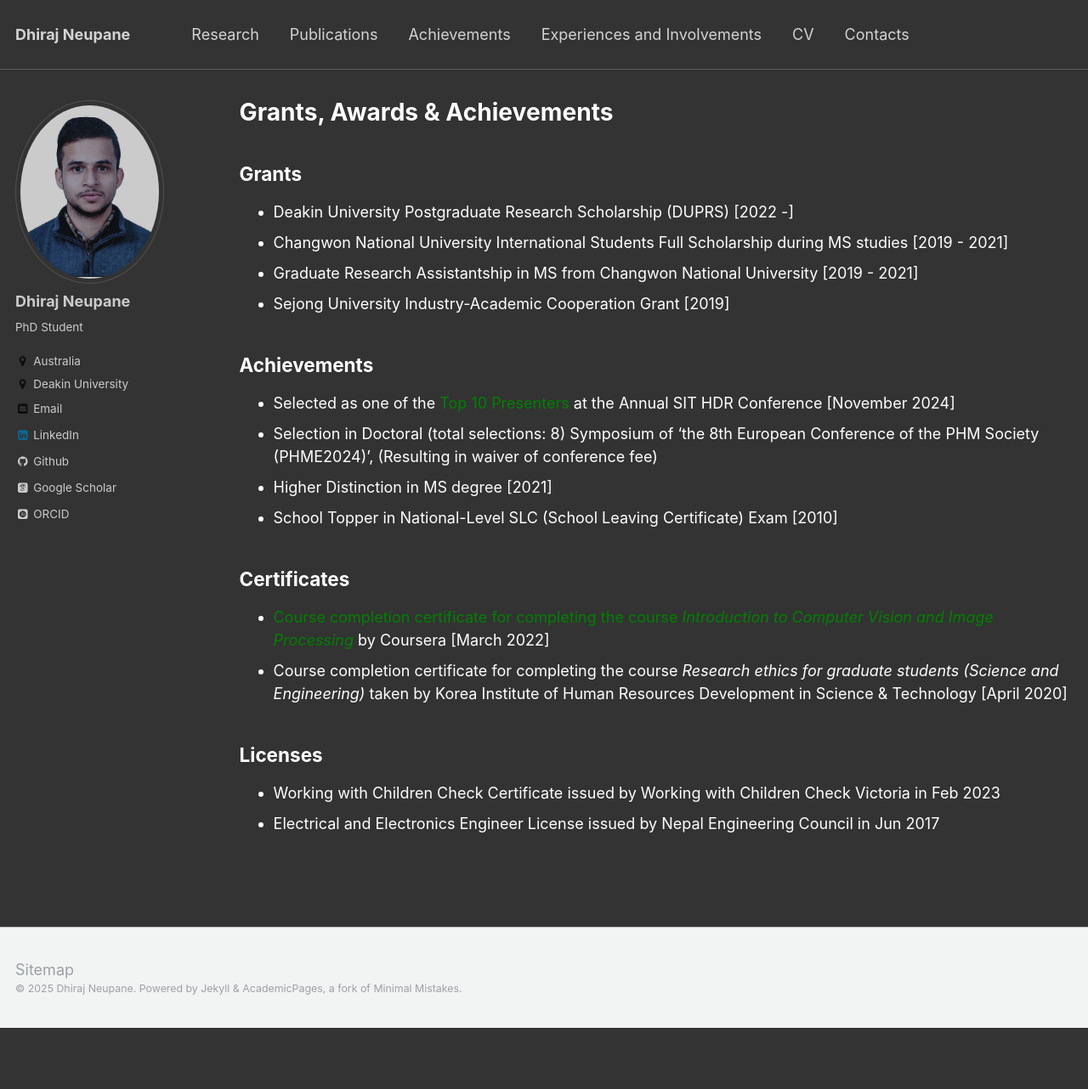
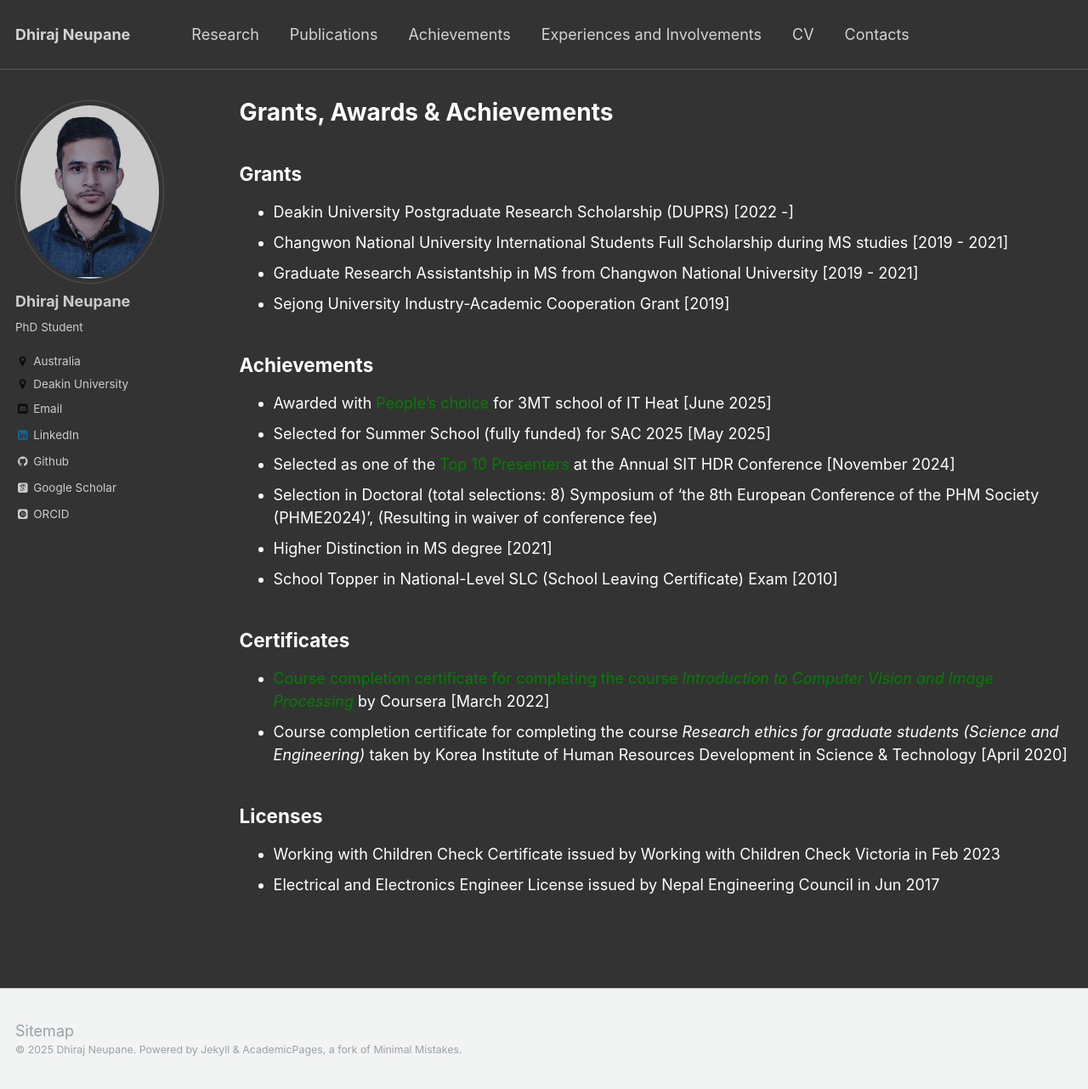
Before and after one commit to dhirajneupane/academicPortfolio, a Jekyll site: the page built from _pages/grants-awards.md, in a window 1280 px wide and 1282 px high. Shown: the whole window at 85% size. Built offline with Jekyll 4.4.1, drawn with Linux system fonts in a browser that asks for light colours; some web fonts are replaced.

Commit message:
Update grants-awards.md

```diff
--- a/_pages/grants-awards.md
+++ b/_pages/grants-awards.md
@@ -13,6 +13,8 @@ redirect_from:
 * Sejong University Industry-Academic Cooperation Grant [2019]
 
 ## Achievements
+* Awarded with [<span style="color:green">People's choice</span>](https://www.linkedin.com/posts/dhirajneupane_3mt-phdlife-deakinuniversity-activity-7338392521942757378-AMhd?utm_source=share&utm_medium=member_desktop&rcm=ACoAABxPOKcBGWtbW9qW90uBPJF8iloyDDFmsEM){:target="_blank"} for 3MT school of IT Heat [June 2025]
+* Selected for Summer School (fully funded) for SAC 2025 [May 2025]
 * Selected as one of the [<span style="color:green">Top 10 Presenters</span>](https://www.linkedin.com/feed/update/urn:li:activity:7264019927047503874/){:target="_blank"} at the Annual SIT HDR Conference [November 2024]
 * Selection in Doctoral (total selections: 8) Symposium of 'the 8th European Conference of the PHM Society (PHME2024)', (Resulting in waiver of conference fee)
 * Higher Distinction in MS degree [2021]
```
